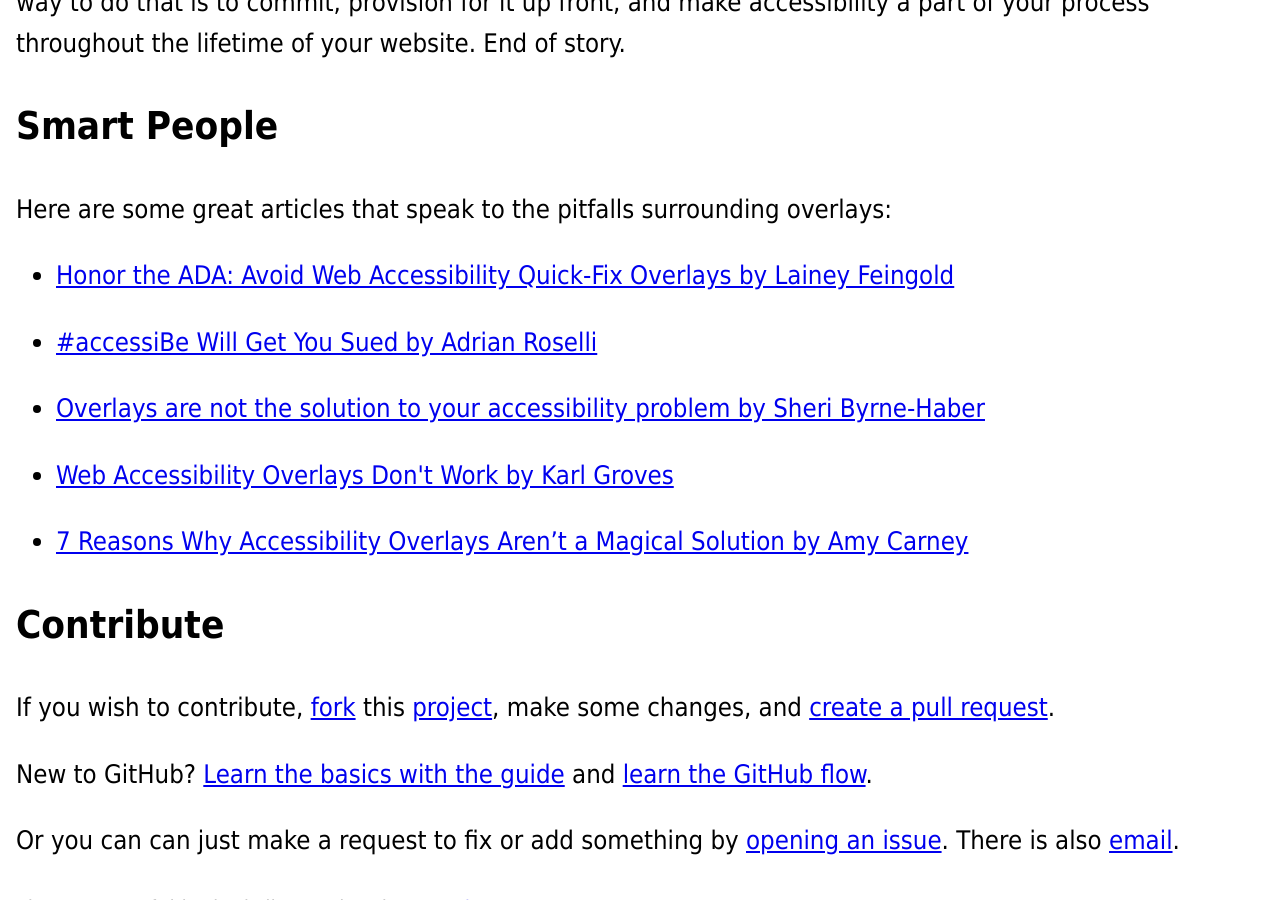
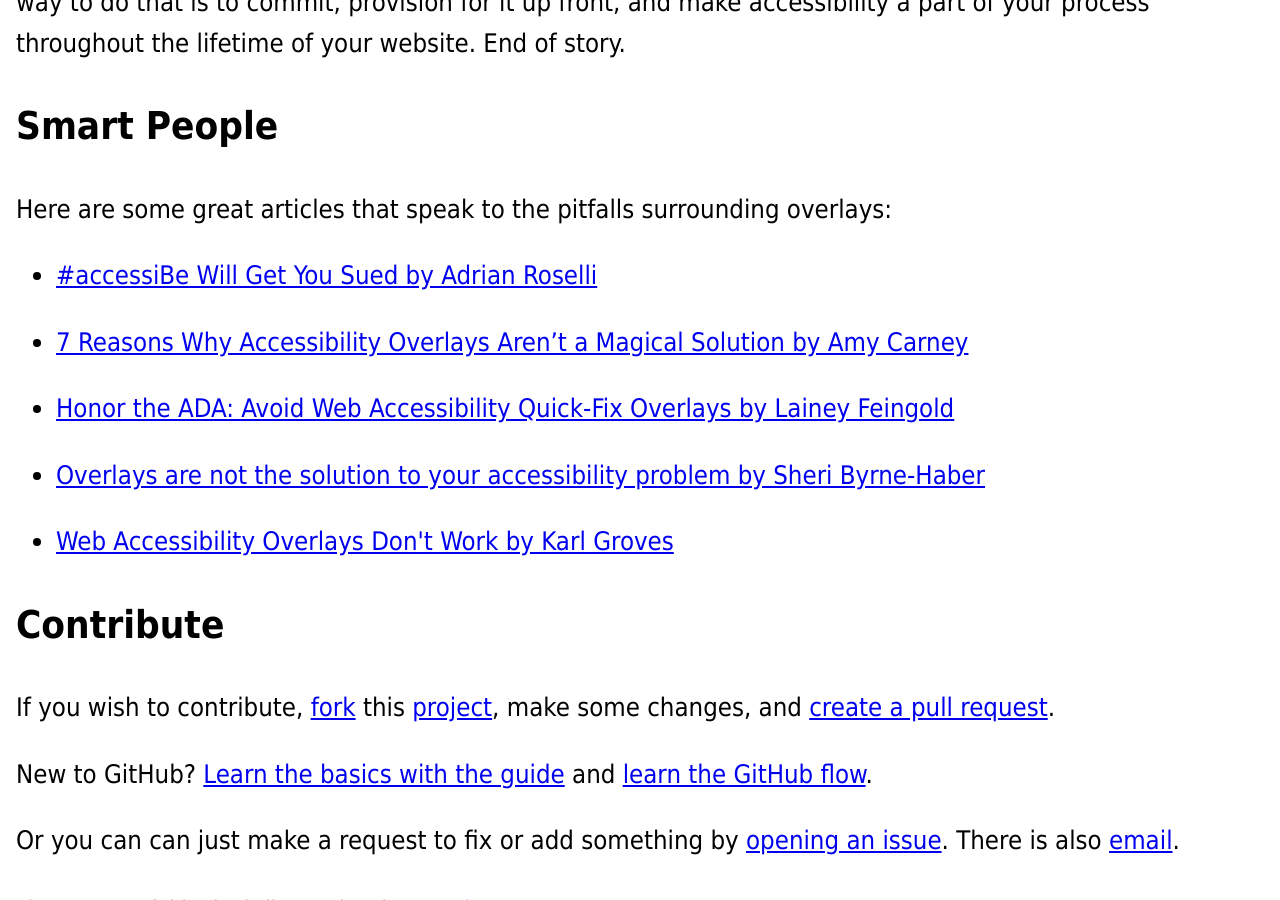
Before and after one commit to michaelspellacy/shouldiuseanaccessibilityoverlay-com, a Jekyll site: the page built from index.html, in a window 1280 px wide and 900 px high, scrolled down 1691 px. Built offline with Jekyll 4.4.1, drawn with Linux system fonts in a browser that asks for light colours; some of the changed lines change nothing that is shown.

Commit message:
Alpha list

```diff
--- a/index.html
+++ b/index.html
@@ -24,9 +24,9 @@
 <p>Here are some great articles that speak to the pitfalls surrounding overlays:</p>
 
 <ul>
+  <li><a href="https://adrianroselli.com/2020/06/accessibe-will-get-you-sued.html">#accessiBe Will Get You Sued by Adrian Roselli</a></li>
+  <li><a href="https://carneydevelopit.wordpress.com/2020/03/03/7-reasons-why-accessibility-overlays-arent-a-magical-solution/">7 Reasons Why Accessibility Overlays Aren’t a Magical Solution by Amy Carney</a></li>
   <li><a href="https://www.lflegal.com/2020/08/quick-fix/">Honor the ADA: Avoid Web Accessibility Quick-Fix Overlays by Lainey Feingold</a></li>
-  <li><a href="https://adrianroselli.com/2020/06/accessibe-will-get-you-sued.html">#accessiBe Will Get You Sued by Adrian Roselli</a></li>
   <li><a href="https://sheribyrnehaber.com/overlays-are-not-the-solution/">Overlays are not the solution to your accessibility problem by Sheri Byrne-Haber</a></li>
   <li><a href="https://blog.tenon.io/web-accessibility-overlays-dont-work">Web Accessibility Overlays Don't Work by Karl Groves</a></li>
-  <li><a href="https://carneydevelopit.wordpress.com/2020/03/03/7-reasons-why-accessibility-overlays-arent-a-magical-solution/">7 Reasons Why Accessibility Overlays Aren’t a Magical Solution by Amy Carney</a></li>
 </ul>
```
